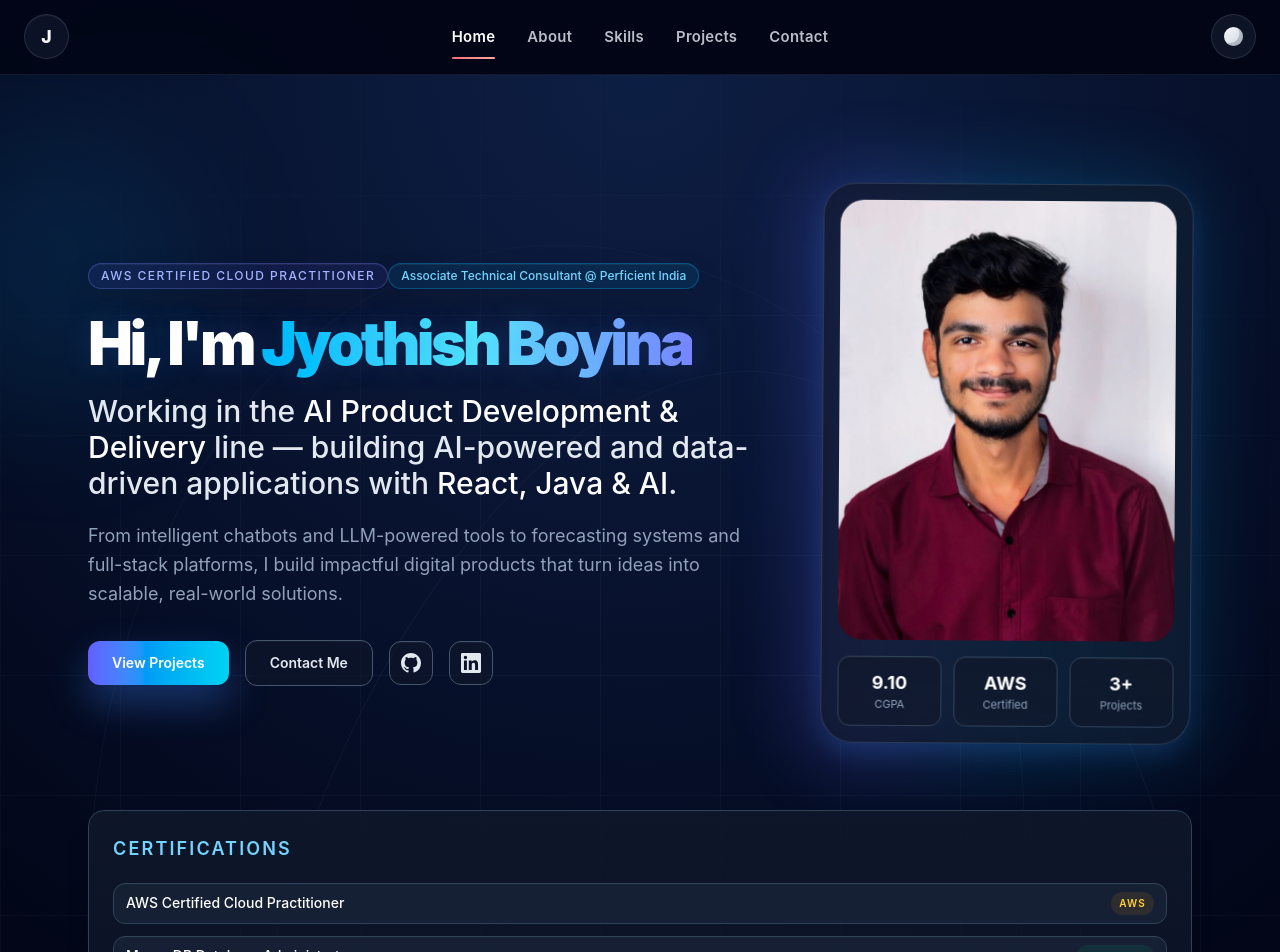
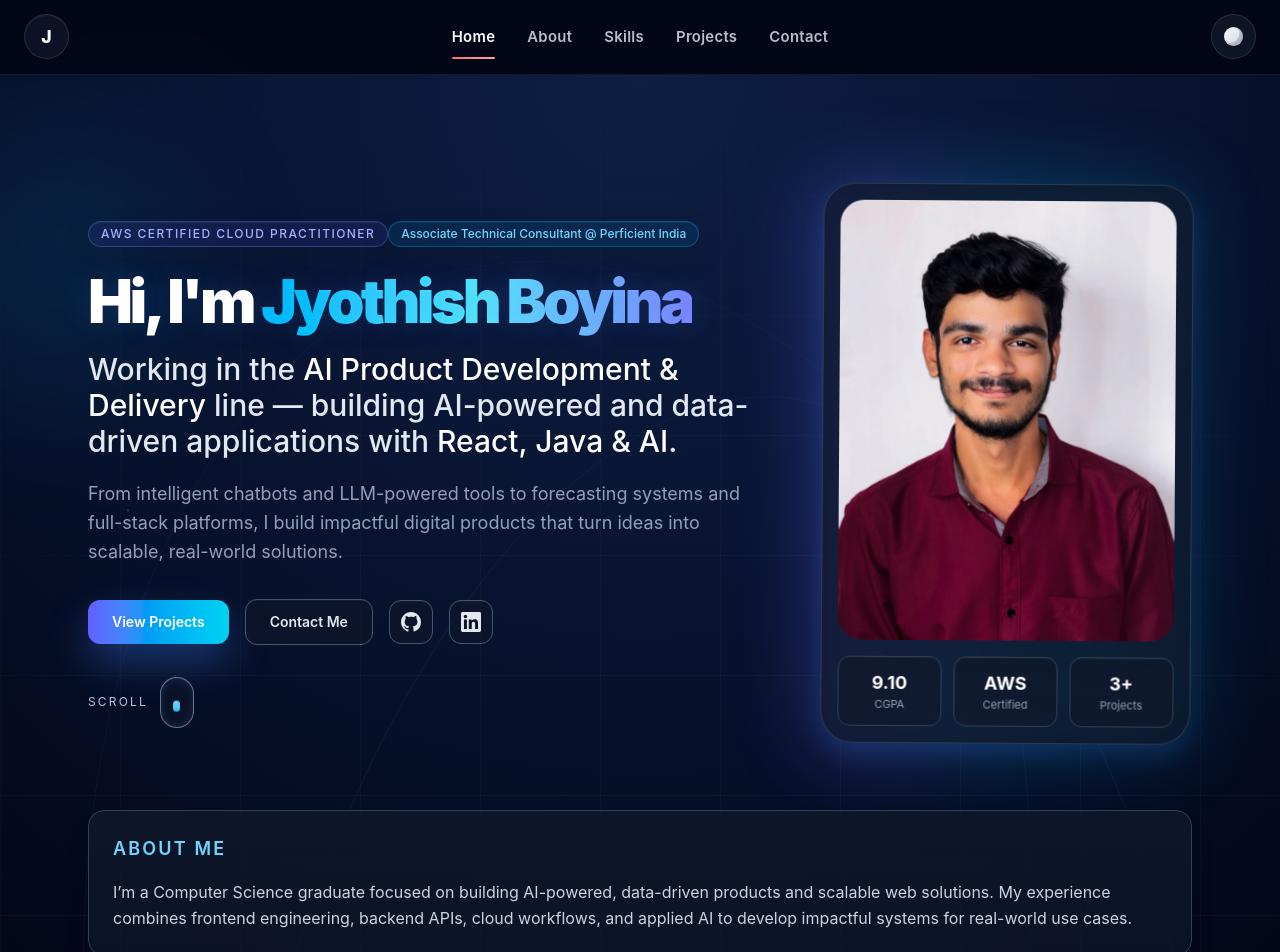
Before and after one commit to JyothishBoyina/Portfolio1, a React (Vite) app: page / in a window 1280 px wide. Shown: the top 952 px of the page. Built offline with nearby package versions, Linux system fonts and the light colour scheme.

Commit message:
Add scroll indicator and dedicated About section

```diff
--- a/src/components/Hero.jsx
+++ b/src/components/Hero.jsx
@@ -256,6 +256,20 @@ export default function Hero() {
                 </svg>
               </motion.a>
             </motion.div>
+
+            <motion.a
+              href="#about"
+              className="scroll-prompt"
+              initial={{ opacity: 0, y: 14 }}
+              animate={{ opacity: 1, y: 0 }}
+              transition={{ delay: 0.5, duration: 0.5 }}
+              aria-label="Scroll to About section"
+            >
+              <span className="scroll-text">Scroll</span>
+              <span className="scroll-wheel" aria-hidden="true">
+                <span className="scroll-dot" />
+              </span>
+            </motion.a>
           </motion.div>
 
           <motion.div
@@ -289,13 +303,24 @@ export default function Hero() {
           </motion.div>
         </div>
 
-        <motion.div
+        <motion.section
           id="about"
           initial={{ opacity: 0, y: 22 }}
           animate={{ opacity: 1, y: 0 }}
           transition={{ delay: 0.5, duration: 0.6 }}
           className="mt-16 space-y-6 text-left"
         >
+          <div className="info-card rounded-2xl border border-slate-700 bg-slate-900/60 p-6 shadow-xl shadow-slate-950/30">
+            <h2 className="mb-4 text-lg font-semibold uppercase tracking-[0.12em] text-sky-300">
+              About Me
+            </h2>
+            <p className="text-sm leading-relaxed text-slate-300 sm:text-base">
+              I’m a Computer Science graduate focused on building AI-powered, data-driven products
+              and scalable web solutions. My experience combines frontend engineering, backend APIs,
+              cloud workflows, and applied AI to develop impactful systems for real-world use cases.
+            </p>
+          </div>
+
           <div className="info-card rounded-2xl border border-slate-700 bg-slate-900/60 p-6 shadow-xl shadow-slate-950/30">
             <h2 className="mb-5 text-lg font-semibold uppercase tracking-[0.12em] text-sky-300">
               Certifications
@@ -437,7 +462,7 @@ export default function Hero() {
               <li>• Participated in Google DevSprint Hackathon 2025</li>
             </ul>
           </div>
-        </motion.div>
+        </motion.section>
       </div>
     </section>
   )
--- a/src/index.css
+++ b/src/index.css
@@ -188,6 +188,47 @@ body::after {
 .hero-network::after {
   inset: 14% 22% 16% 20%;
   transform: rotate(14deg);
+}
+
+.scroll-prompt {
+  display: inline-flex;
+  align-items: center;
+  gap: 0.75rem;
+  margin-top: 2rem;
+  color: rgba(191, 219, 254, 0.9);
+  text-decoration: none;
+  font-size: 0.75rem;
+  letter-spacing: 0.18em;
+  text-transform: uppercase;
+}
+
+.scroll-wheel {
+  position: relative;
+  display: inline-flex;
+  width: 2.1rem;
+  height: 3.2rem;
+  border: 1px solid rgba(148, 163, 184, 0.7);
+  border-radius: 999px;
+  align-items: flex-start;
+  justify-content: center;
+  background: rgba(15, 23, 42, 0.55);
+  box-shadow: inset 0 0 10px rgba(96, 165, 250, 0.15);
+}
+
+.scroll-dot {
+  position: absolute;
+  top: 0.55rem;
+  width: 0.45rem;
+  height: 0.7rem;
+  border-radius: 999px;
+  background: linear-gradient(180deg, #7dd3fc, #38bdf8);
+  animation: scrollDown 1.8s infinite ease-in-out;
+}
+
+@keyframes scrollDown {
+  0% { transform: translateY(0); opacity: 0.7; }
+  50% { transform: translateY(0.85rem); opacity: 1; }
+  100% { transform: translateY(0); opacity: 0.4; }
 }
 
 .contact-section {
```
